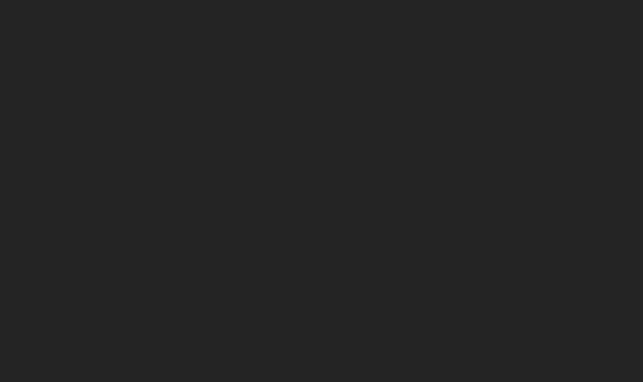
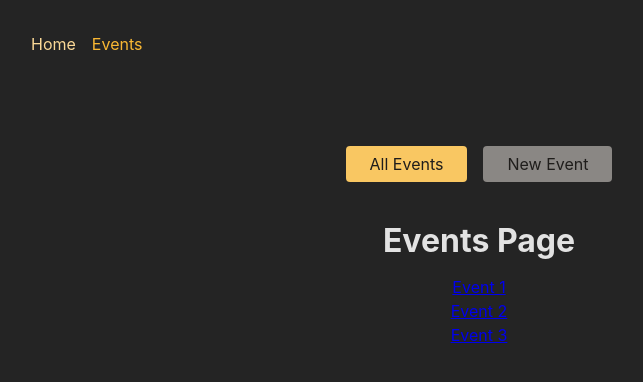
Before and after one commit to Abuddabi/react_practice, a React (Create React App) app in the folder router2/frontend/: page /events in a window 1280 px wide. Shown: the top 382 px of the page, without its empty margins (161-804 px from the left). Built offline with nearby package versions, Linux system fonts and the light colour scheme.

Commit message:
finished selfwork

```diff
--- a/router2/frontend/package.json
+++ b/router2/frontend/package.json
@@ -8,6 +8,7 @@
     "@testing-library/user-event": "^13.5.0",
     "react": "^18.2.0",
     "react-dom": "^18.2.0",
+    "react-router-dom": "^6.14.2",
     "react-scripts": "5.0.1",
     "web-vitals": "^2.1.4"
   },
--- a/router2/frontend/src/App.js
+++ b/router2/frontend/src/App.js
@@ -1,27 +1,35 @@
-// Challenge / Exercise
+import { createBrowserRouter, RouterProvider } from "react-router-dom";
+import HomePage from "./pages/Home";
+import EventsPage from "./pages/Events";
+import EventDetailPage from "./pages/EventDetail";
+import NewEventPage from "./pages/NewEvent";
+import EditEventPage from "./pages/EditEvent";
+import RootLayout from "./pages/Root";
+import EventLayout from "./pages/EventLayout";
 
-// 1. Add five new (dummy) page components (content can be simple <h1> elements)
-//    - HomePage
-//    - EventsPage
-//    - EventDetailPage
-//    - NewEventPage
-//    - EditEventPage
-// 2. Add routing & route definitions for these five pages
-//    - / => HomePage
-//    - /events => EventsPage
-//    - /events/<some-id> => EventDetailPage
-//    - /events/new => NewEventPage
-//    - /events/<some-id>/edit => EditEventPage
-// 3. Add a root layout that adds the <MainNavigation> component above all page components
-// 4. Add properly working links to the MainNavigation
-// 5. Ensure that the links in MainNavigation receive an "active" class when active
-// 6. Output a list of dummy events to the EventsPage
-//    Every list item should include a link to the respective EventDetailPage
-// 7. Output the ID of the selected event on the EventDetailPage
-// BONUS: Add another (nested) layout route that adds the <EventNavigation> component above all /events... page components
+const router = createBrowserRouter([
+  {
+    path: "/",
+    element: <RootLayout />,
+    children: [
+      { path: "", element: <HomePage /> },
+      {
+        path: "events",
+        element: <EventLayout />,
+        children: [
+          { path: "", element: <EventsPage /> },
+          { path: ":id", element: <EventDetailPage /> },
+          { path: "new", element: <NewEventPage /> },
+          { path: ":id/edit", element: <EditEventPage /> },
+        ]
+      },
+
+    ]
+  }
+]);
 
 function App() {
-  return <div></div>;
+  return <RouterProvider router={router} />;
 }
 
 export default App;
--- a/router2/frontend/src/components/EventsNavigation.js
+++ b/router2/frontend/src/components/EventsNavigation.js
@@ -1,15 +1,18 @@
+import { NavLink } from 'react-router-dom';
 import classes from './EventsNavigation.module.css';
 
 function EventsNavigation() {
+  const isActive = ({ isActive }) => isActive ? classes.active : undefined;
+
   return (
     <header className={classes.header}>
       <nav>
         <ul className={classes.list}>
           <li>
-            <a href="/events">All Events</a>
+            <NavLink to="/events" className={isActive} end>All Events</NavLink>
           </li>
           <li>
-            <a href="/events/new">New Event</a>
+            <NavLink to="/events/new" className={isActive}>New Event</NavLink>
           </li>
         </ul>
       </nav>
--- a/router2/frontend/src/components/MainNavigation.js
+++ b/router2/frontend/src/components/MainNavigation.js
@@ -1,15 +1,18 @@
+import { NavLink } from 'react-router-dom';
 import classes from './MainNavigation.module.css';
 
 function MainNavigation() {
+  const isActive = ({ isActive }) => isActive ? classes.active : undefined;
+
   return (
     <header className={classes.header}>
       <nav>
         <ul className={classes.list}>
           <li>
-            <a>Home</a>
+            <NavLink to="/" className={isActive}>Home</NavLink>
           </li>
           <li>
-            <a>Events</a>
+            <NavLink to="/events" className={isActive}>Events</NavLink>
           </li>
         </ul>
       </nav>
--- a/router2/frontend/src/index.css
+++ b/router2/frontend/src/index.css
@@ -48,3 +48,8 @@
     margin: 0;
     padding: 0;
 }
+
+main {
+    margin: 2rem auto;
+    text-align: center;
+}
--- /dev/null
+++ b/router2/frontend/src/pages/EditEvent.js
@@ -0,0 +1,5 @@
+const EditEventPage = () => {
+    return <h1>Edit Event Page</h1>;
+}
+
+export default EditEventPage;
--- /dev/null
+++ b/router2/frontend/src/pages/EventDetail.js
@@ -0,0 +1,12 @@
+import { useParams } from "react-router-dom";
+
+const EventDetailPage = () => {
+    const params = useParams();
+
+    return <>
+        <h1>Event Detail Page</h1>
+        <h2>ID: {params.id}</h2>
+    </>;
+}
+
+export default EventDetailPage;
--- /dev/null
+++ b/router2/frontend/src/pages/EventLayout.js
@@ -0,0 +1,11 @@
+import { Outlet } from "react-router-dom";
+import EventsNavigation from "../components/EventsNavigation";
+
+const EventLayout = () => {
+    return <>
+        <EventsNavigation />
+        <Outlet />
+    </>;
+}
+
+export default EventLayout;
--- /dev/null
+++ b/router2/frontend/src/pages/Events.js
@@ -0,0 +1,14 @@
+import { Link } from "react-router-dom";
+
+const EventsPage = () => {
+    return <>
+        <h1>Events Page</h1>
+        <ul>
+            <li><Link to="e1">Event 1</Link></li>
+            <li><Link to="e2">Event 2</Link></li>
+            <li><Link to="e3">Event 3</Link></li>
+        </ul>
+    </>;
+}
+
+export default EventsPage;
--- /dev/null
+++ b/router2/frontend/src/pages/Home.js
@@ -0,0 +1,5 @@
+const HomePage = () => {
+    return <h1>Home Page</h1>;
+}
+
+export default HomePage;
--- /dev/null
+++ b/router2/frontend/src/pages/NewEvent.js
@@ -0,0 +1,5 @@
+const NewEventPage = () => {
+    return <h1>New Event Page</h1>;
+}
+
+export default NewEventPage;
--- /dev/null
+++ b/router2/frontend/src/pages/Root.js
@@ -0,0 +1,15 @@
+import { Outlet } from "react-router-dom";
+import MainNavigation from "../components/MainNavigation";
+
+const RootLayout = () => {
+    return (
+        <>
+            <MainNavigation />
+            <main>
+                <Outlet />
+            </main>
+        </>
+    );
+}
+
+export default RootLayout;
```
Also changed, not shown: 1 other file (tests, documents, lock files or other folders). Lines whose indentation alone changed are shown as unchanged.
